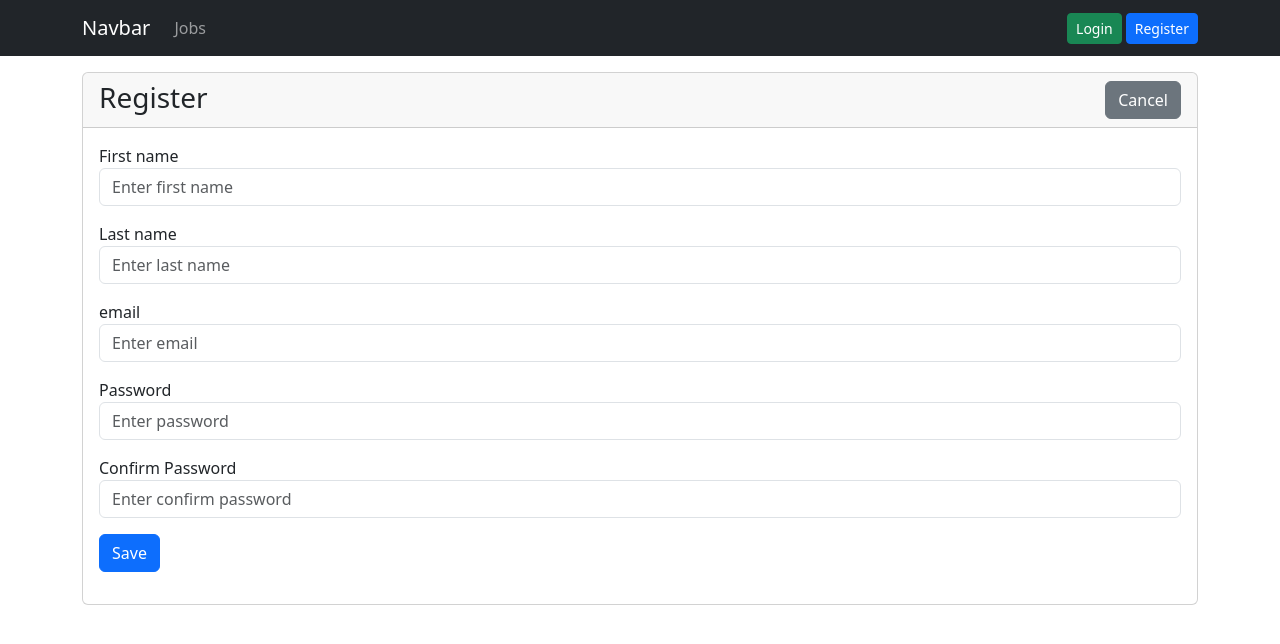
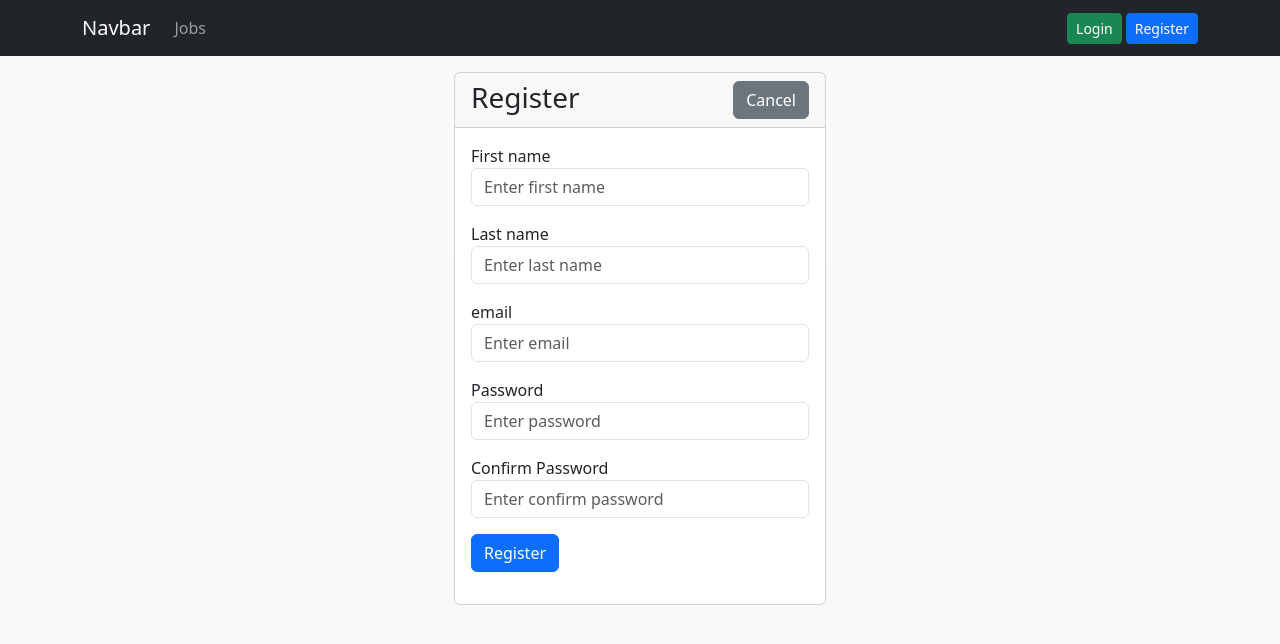
Before and after one commit to nbagonoc/jobFinder-frontend, a React (Vite) app: page /register in a window 1280 px wide. Shown: the top 644 px of the page. Built offline with nearby package versions, Linux system fonts and the light colour scheme.

Commit message:
improve front-end

```diff
--- a/index.html
+++ b/index.html
@@ -6,7 +6,7 @@
     <meta name="viewport" content="width=device-width, initial-scale=1.0" />
     <title>Vite + React</title>
   </head>
-  <body>
+  <body class="bg-light bg-gradient">
     <div id="root"></div>
     <script type="module" src="/src/main.jsx"></script>
     <script src="https://unpkg.com/bootstrap@5.3.0/dist/js/bootstrap.bundle.min.js"></script>
--- a/src/App.jsx
+++ b/src/App.jsx
@@ -23,6 +23,8 @@ const App = () => {
         <BrowserRouter>
             <Navigation />
             <div className='container mt-3'>
+                <div className='row justify-content-center'>
+                    <div className='col'>
                         <Routes>
                             <Route path='/' element={<Home />} />
 
@@ -33,7 +35,9 @@ const App = () => {
                             />
                             <Route
                                 path='/register'
-                        element={user ? <Navigate to='/' /> : <Register />}
+                                element={
+                                    user ? <Navigate to='/' /> : <Register />
+                                }
                             />
 
                             {/* Jobs */}
@@ -48,7 +52,10 @@ const App = () => {
                                     )
                                 }
                             />
-                    <Route path='/jobs/view/:_id' element={<JobView />} />
+                            <Route
+                                path='/jobs/view/:_id'
+                                element={<JobView />}
+                            />
                             <Route
                                 path='/jobs/create'
                                 element={
@@ -71,6 +78,8 @@ const App = () => {
                             />
                         </Routes>
                     </div>
+                </div>
+            </div>
         </BrowserRouter>
     )
 }
--- a/src/components/auth/login/LoginForm.jsx
+++ b/src/components/auth/login/LoginForm.jsx
@@ -100,7 +100,7 @@ const LoginForm = () => {
             </div>
             <div className='mb-3'>
                 <button type='submit' className='btn btn-primary'>
-                    Save
+                    Login
                 </button>
             </div>
         </form>
--- a/src/components/auth/login/LoginFormContainer.jsx
+++ b/src/components/auth/login/LoginFormContainer.jsx
@@ -1,9 +1,10 @@
-import { Link } from "react-router-dom"
+import { Link } from 'react-router-dom'
 
-import LoginForm from "./LoginForm"
+import LoginForm from './LoginForm'
 
 const LoginFormContainer = () => {
     return (
+        <div className='col-md-8 col-lg-4 mx-auto'>
             <div className='card'>
                 <div className='card-header'>
                     <div className='row'>
@@ -11,7 +12,12 @@ const LoginFormContainer = () => {
                             <h3 className='mb-0'>Login</h3>
                         </div>
                         <div className='col-6'>
-                <Link to='/' className='btn btn-secondary float-end'>Cancel</Link>
+                            <Link
+                                to='/'
+                                className='btn btn-secondary float-end'
+                            >
+                                Cancel
+                            </Link>
                         </div>
                     </div>
                 </div>
@@ -19,6 +25,7 @@ const LoginFormContainer = () => {
                     <LoginForm />
                 </div>
             </div>
+        </div>
     )
 }
 
--- a/src/components/auth/register/RegisterForm.jsx
+++ b/src/components/auth/register/RegisterForm.jsx
@@ -161,7 +161,7 @@ const RegisterForm = () => {
             </div>
             <div className='mb-3'>
                 <button type='submit' className='btn btn-primary'>
-                    Save
+                    Register
                 </button>
             </div>
         </form>
--- a/src/components/auth/register/RegisterFormContainer.jsx
+++ b/src/components/auth/register/RegisterFormContainer.jsx
@@ -1,9 +1,10 @@
-import { Link } from "react-router-dom"
+import { Link } from 'react-router-dom'
 
-import RegisterForm from "./RegisterForm"
+import RegisterForm from './RegisterForm'
 
 const RegisterFormContainer = () => {
     return (
+        <div className='col-md-8 col-lg-4 mx-auto'>
             <div className='card'>
                 <div className='card-header'>
                     <div className='row'>
@@ -11,7 +12,12 @@ const RegisterFormContainer = () => {
                             <h3 className='mb-0'>Register</h3>
                         </div>
                         <div className='col-6'>
-                <Link to='/' className='btn btn-secondary float-end'>Cancel</Link>
+                            <Link
+                                to='/'
+                                className='btn btn-secondary float-end'
+                            >
+                                Cancel
+                            </Link>
                         </div>
                     </div>
                 </div>
@@ -19,6 +25,7 @@ const RegisterFormContainer = () => {
                     <RegisterForm />
                 </div>
             </div>
+        </div>
     )
 }
 
--- a/src/components/jobs/job_list/JobListContainer.jsx
+++ b/src/components/jobs/job_list/JobListContainer.jsx
@@ -3,7 +3,7 @@ import AlertMessage from '../../partials/AlertMessage'
 
 const JobListContainer = () => {
     return (
-        <div className='JobListContainer' data-testid='JobListContainer'>
+        <div className='JobListContainer col-md-8 col-lg-6 mx-auto' data-testid='JobListContainer'>
             <AlertMessage />
             <JobListDetails />
         </div>
--- a/src/components/jobs/job_list_recruiter/JobListContainerRecruiter.jsx
+++ b/src/components/jobs/job_list_recruiter/JobListContainerRecruiter.jsx
@@ -3,7 +3,7 @@ import AlertMessage from '../../partials/AlertMessage'
 
 const JobListContainerRecruiter = () => {
     return (
-        <div className='JobListContainerRecruiter' data-testid='JobListContainerRecruiter'>
+        <div className='JobListContainerRecruiter col-md-8 col-lg-6 mx-auto' data-testid='JobListContainerRecruiter'>
             <AlertMessage />
             <JobListDetailsRecruiter />
         </div>
--- a/src/components/partials/Navigation.jsx
+++ b/src/components/partials/Navigation.jsx
@@ -1,14 +1,16 @@
-import { Link } from 'react-router-dom'
+import { Link, useNavigate } from 'react-router-dom'
 
 import { useAuthContext } from '../../hooks/useAuthContext'
 
 const Navigation = () => {
     const { user, dispatch } = useAuthContext()
+    const navigate = useNavigate()
 
     const handleLogout = (e) => {
         e.preventDefault()
         localStorage.removeItem('token')
         dispatch({ type: 'LOGOUT' })
+        navigate('/login')
     }
 
     return (
```
Lines whose indentation alone changed are shown as unchanged.
